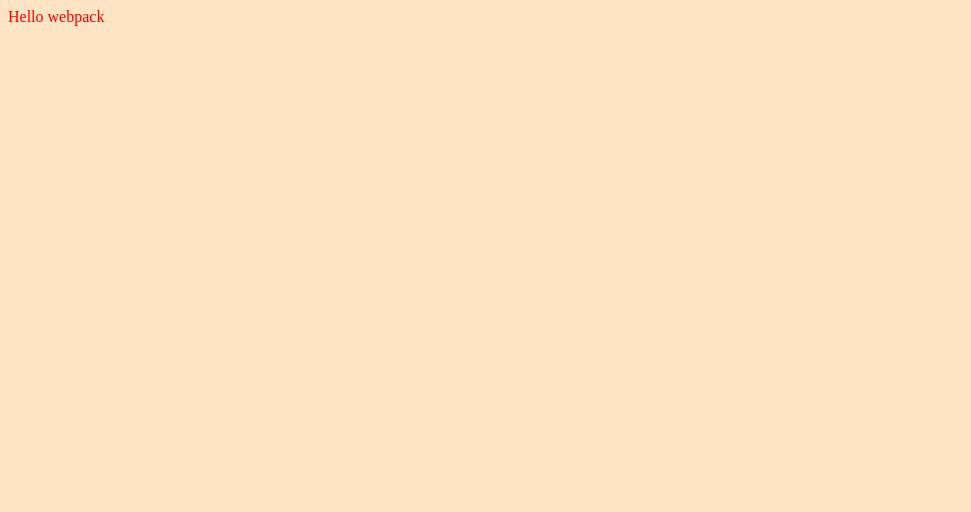
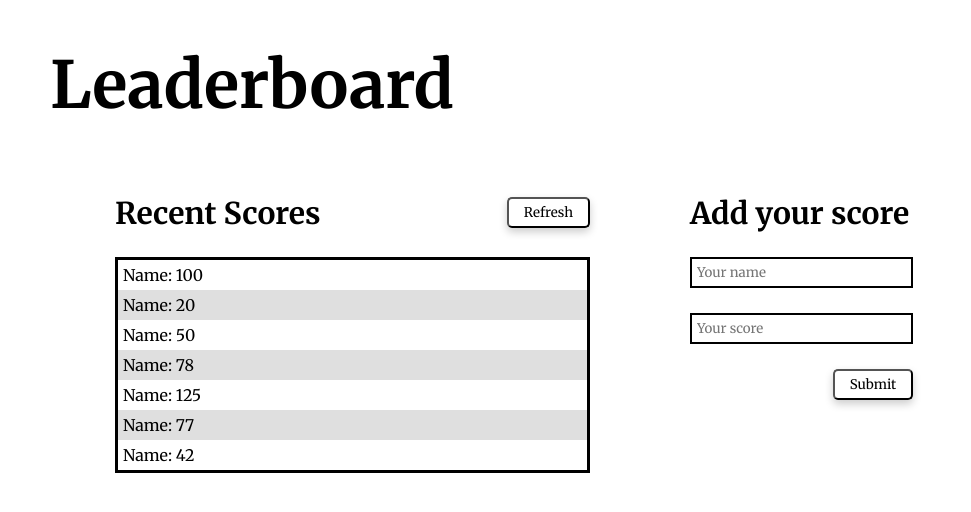
Before and after one commit to Shisui6/leaderboard, a website built with webpack: page src/index.html in a window 1280 px wide. Shown: the whole page, without its empty margins (0-971 px from the left). Built offline with nearby package versions, Linux system fonts and the light colour scheme.

Commit message:
Create application structure

```diff
--- a/src/index.html
+++ b/src/index.html
@@ -1,10 +1,39 @@
 <!DOCTYPE html>
 <html lang="en">
-<head>
-    <meta charset="UTF-8">
-    <meta name="viewport" content="width=device-width, initial-scale=1.0">
-    <title>Webpack Exercise</title>
-</head>
-<body>
-</body>
+  <head>
+    <meta charset="UTF-8" />
+    <meta name="viewport" content="width=device-width, initial-scale=1.0"/>
+		<link rel="preconnect" href="https://fonts.googleapis.com">
+		<link rel="preconnect" href="https://fonts.gstatic.com" crossorigin>
+		<link href="https://fonts.googleapis.com/css2?family=Merriweather:wght@300;400;700;900&display=swap" rel="stylesheet">
+    <title>Leaderboard</title>
+  </head>
+  <body>
+    <h1>Leaderboard</h1>
+    <div class="score-cont">
+      <div>
+				<div class="score-header">
+					<h2>Recent Scores</h2>
+					<button>Refresh</button>
+				</div>
+				<div class="scores">
+					<p>Name: 100</p>
+					<p>Name: 20</p>
+					<p>Name: 50</p>
+					<p>Name: 78</p>
+					<p>Name: 125</p>
+					<p>Name: 77</p>
+					<p>Name: 42</p>
+				</div>
+			</div>
+      <div>
+				<h2>Add your score</h2>
+				<form action="#">
+					<input type="text" placeholder="Your name" required>
+					<input type="text" placeholder="Your score" required>
+					<button type="submit" id="submit-btn">Submit</button>
+				</form>
+			</div>
+    </div>
+  </body>
 </html>
--- a/src/index.js
+++ b/src/index.js
@@ -1,14 +1 @@
-import _ from "lodash";
 import './style.css';
-
-function component() {
-  const element = document.createElement('div');
-
-   // Lodash, now imported by this script
-  element.innerHTML = _.join(['Hello', 'webpack'], ' ');
-  element.classList.add('hello');
-
-  return element;
-}
-
-document.body.appendChild(component());
--- a/src/style.css
+++ b/src/style.css
@@ -1,7 +1,72 @@
-body {
-  background-color: bisque;
+* {
+  box-sizing: border-box;
+  font-family: 'Merriweather', serif;
 }
 
-.hello {
-  color: red;
+body {
+  margin: 0;
+  padding: 0;
 }
+
+h1 {
+  font-size: 65px;
+  margin-left: 50px;
+}
+
+h2 {
+  font-size: 30px;
+}
+
+.score-cont {
+  display: grid;
+  grid-template-columns: 1fr 1fr;
+  padding: 0 115px;
+  gap: 100px;
+}
+
+.score-header {
+  display: flex;
+  justify-content: space-between;
+  align-items: center;
+}
+
+.score-header button {
+  padding: 5px 15px;
+  box-shadow: 0 4px 8px 0 rgba(0, 0, 0, 0.2);
+  background: none;
+  cursor: pointer;
+  border-radius: 5px;
+}
+
+.scores {
+  border: 3.5px solid black;
+}
+
+.scores :nth-child(even) {
+  background-color: #dfdfdf;
+}
+
+.scores p {
+  margin: 0;
+  padding: 5px;
+}
+
+form {
+  width: 47%;
+}
+
+input {
+  width: 100%;
+  margin-bottom: 25px;
+  padding: 5px;
+  border: 2px solid black;
+}
+
+#submit-btn {
+  float: right;
+  padding: 5px 15px;
+  box-shadow: 0 4px 8px 0 rgba(0, 0, 0, 0.2);
+  background: none;
+  cursor: pointer;
+  border-radius: 5px;
+}
```
